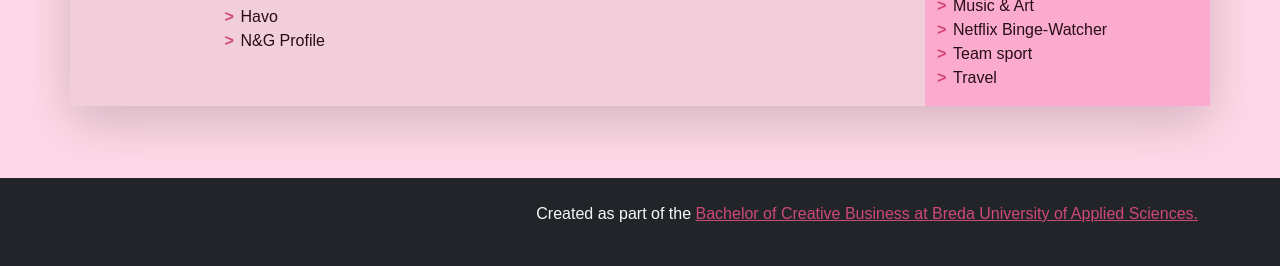
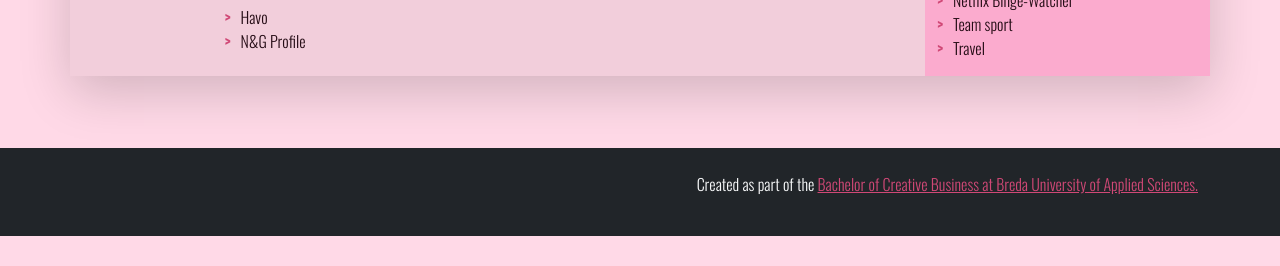
Before and after one commit to Feia7/cv-individual-assignment, a plain HTML site: page index.html in a window 1280 px wide. Shown: the part 729-995 px from the top of the page. After the commit the page ends 965 px from the top, so only its background shows below. Drawn offline with nearby package versions, Linux system fonts and the light colour scheme.

Commit message:
fonts imported

```diff
--- a/css/styles.css
+++ b/css/styles.css
@@ -1,8 +1,7 @@
 /* Use this file to use your own styles*/
 
 /* Import declaration to use Google Fonts - check https://fonts.google.com/ for details */
-@import url('https://fonts.googleapis.com/css2?family=Lato:ital,wght@0,400;0,700;1,400;1,700&display=swap');
-
+@import url('https://fonts.googleapis.com/css2?family=Noto+Serif+Display:wght@900&family=Oswald:wght@300;600&display=swap');
 /* Styles for the body */
 
 body {
```
Also changed, not shown: 2 other files.
